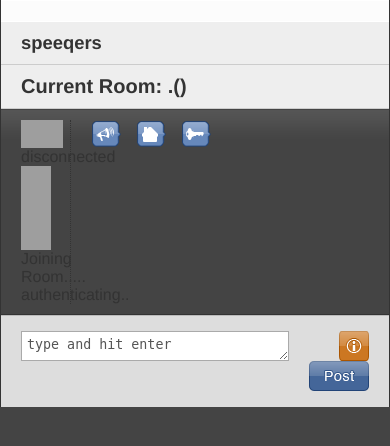
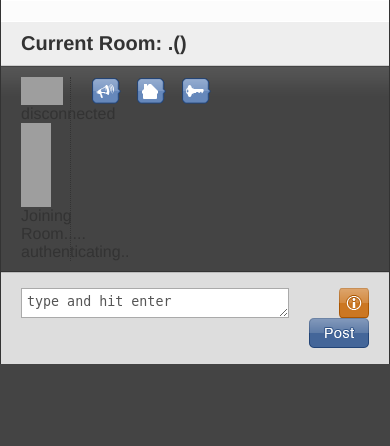
Before and after one commit to thepug/Speeqe, a Django app: template speeqeweb/templates/themes/iphone_client.html in a window 390 px wide. Shown: the top 446 px of the page. Run offline with Django 3.2, Linux system fonts and the light colour scheme; the template is opened without the code that fills it, so the values that code supplies are empty; parts of the project's set-up code (start-up, migrations or seed data) failed here and were passed over; grey boxes are pictures that could not be loaded.

Commit message:
fix for iphone theme

```diff
--- a/speeqeweb/templates/themes/iphone_client.html
+++ b/speeqeweb/templates/themes/iphone_client.html
@@ -569,7 +569,7 @@ $(document).ready(function()
 
     </div>
 
-<div id="online" class="following menu-item">
+<div id="online" class="following menu-item" style="display:none">
          <h2>speeqers</h2>
          <ul id="roster_item">
             <!--This li is used to list users in the room. Leave it hidden. -->
```
